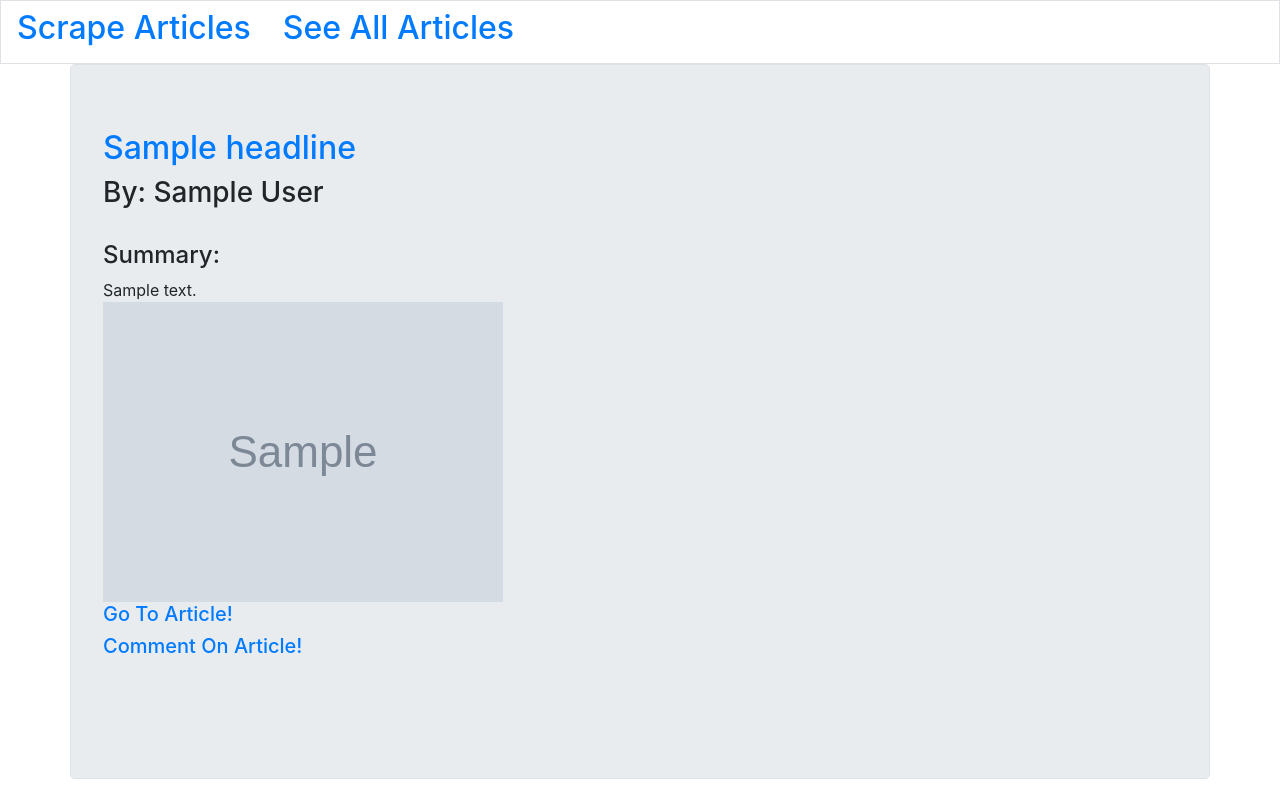
After one commit to mattzuckermann/Web-Scraper_MongoDB-Cheerio, a Node server app: template views/articles.handlebars in a window 1280 px wide. The commit adds this page. Run offline with Node 20, Linux system fonts and the light colour scheme; the template is opened without the code that fills it: most values are stand-ins (such as "Sample title", 1, 10 or a date in 2020); grey boxes marked "Sample" are stand-in pictures; some libraries are stand-ins or nearby versions.

Commit message:
Adjusted all handlebars files to include href links to other parts of webpage and adjusted looping of article data

```diff
--- /dev/null
+++ b/views/articles.handlebars
@@ -0,0 +1,23 @@
+<div class="container">
+    <div class="row">
+        <div id="bodyDiv" class="col-12">
+            {{#each scrapedArticles}}
+            <h2><a target="_blank" href={{URL}}>{{Headline}}</a></h2>
+            <h3> By: {{Author}}</h3>
+            <br>
+            <h4>Summary:</h4>
+            <div>{{Summary}}</div>
+            <div>
+                {{#if Image}}
+                <img src={{Image}}>
+                {{else}} <img src="https://myintuition.org/wp-content/uploads/2018/09/the-new-york-times-logo.jpg"
+                    style="width: 200px">
+                {{/if}}
+            </div>
+            <h5><a href="/articles/{{_id}}">Go To Article!</a></h5>
+            <h5><a href="/articles/{{_id}}/comment">Comment On Article!</a></h5>
+            <br>
+            <br>
+            {{/each}}
+        </div>
+    </div>
--- a/views/layouts/main.handlebars
+++ b/views/layouts/main.handlebars
@@ -13,28 +13,25 @@
 </head>
 
 <body>
-    <div class="container-full">
-        <div class="row">
+    <div class="container-full border primary">
+        <div class="row" style="display:block text-align:center">
             <div class="col-12">
                 <ul class="nav">
                     <li class="nav-item">
-                        <a class="nav-link active" href="#">Active</a>
+                        <h2><a class="nav-link" href="/scrape">Scrape Articles</a></h2>
                     </li>
                     <li class="nav-item">
-                        <a class="nav-link" href="#">Link</a>
-                    </li>
-                    <li class="nav-item">
-                        <a class="nav-link" href="#">Link</a>
-                    </li>
-                    <li class="nav-item">
-                        <a class="nav-link disabled" href="#" tabindex="-1" aria-disabled="true">Disabled</a>
+                        <h2><a class="nav-link active" href="/articles">See All Articles</a></h2>
                     </li>
                 </ul>
             </div>
         </div>
     </div>
-
-    {{{body}}}
+    <div class="container jumbotron border primary">
+        <div class="row">
+            {{{body}}}
+        </div>
+    </div>
 
     <script src="https://code.jquery.com/jquery-3.3.1.slim.min.js"
         integrity="sha384-q8i/X+965DzO0rT7abK41JStQIAqVgRVzpbzo5smXKp4YfRvH+8abtTE1Pi6jizo"
```
Also changed, not shown: views/articleComment.handlebars (added, +23 -0 lines), views/index.handlebars (+1 -6 lines).
